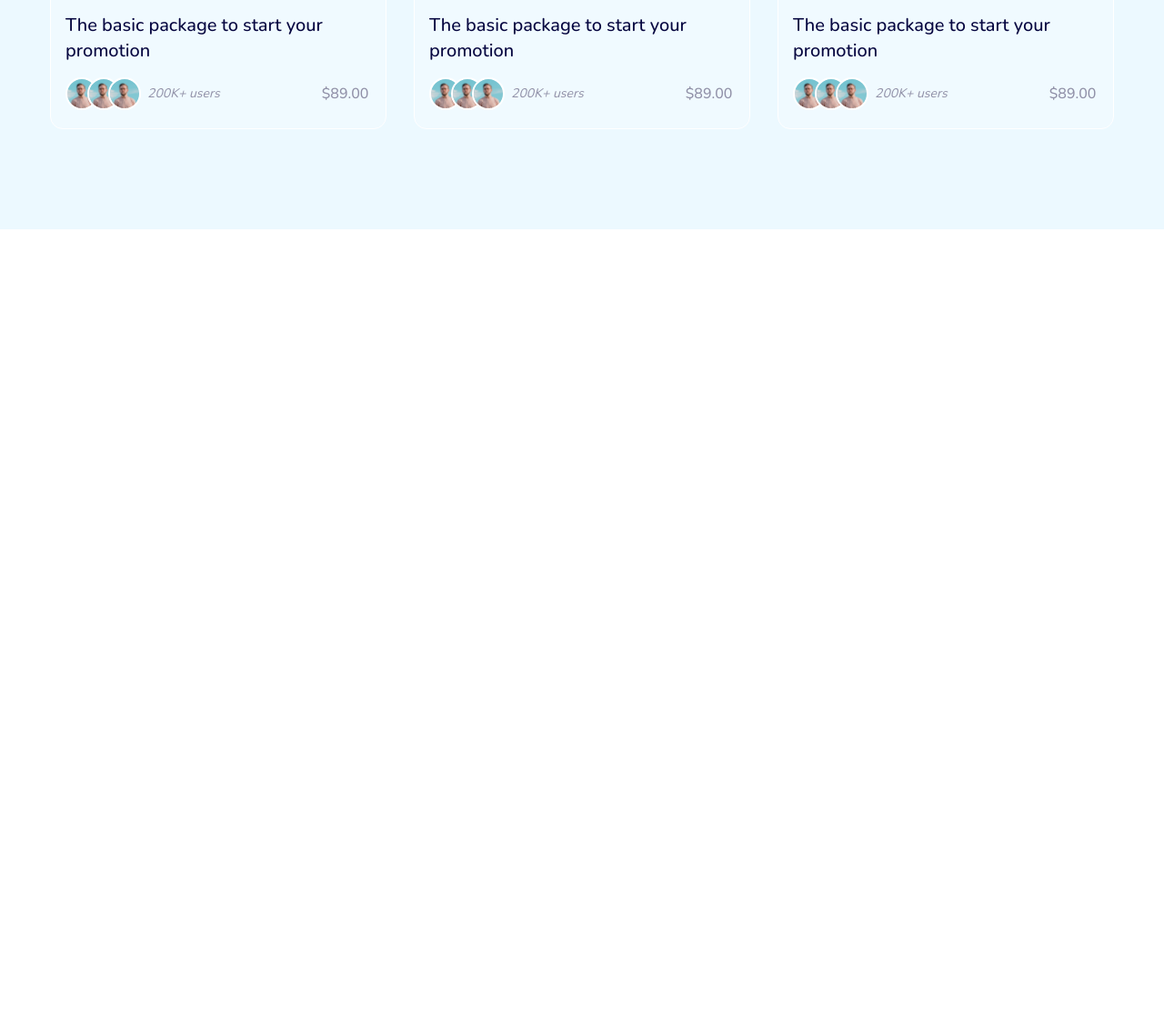
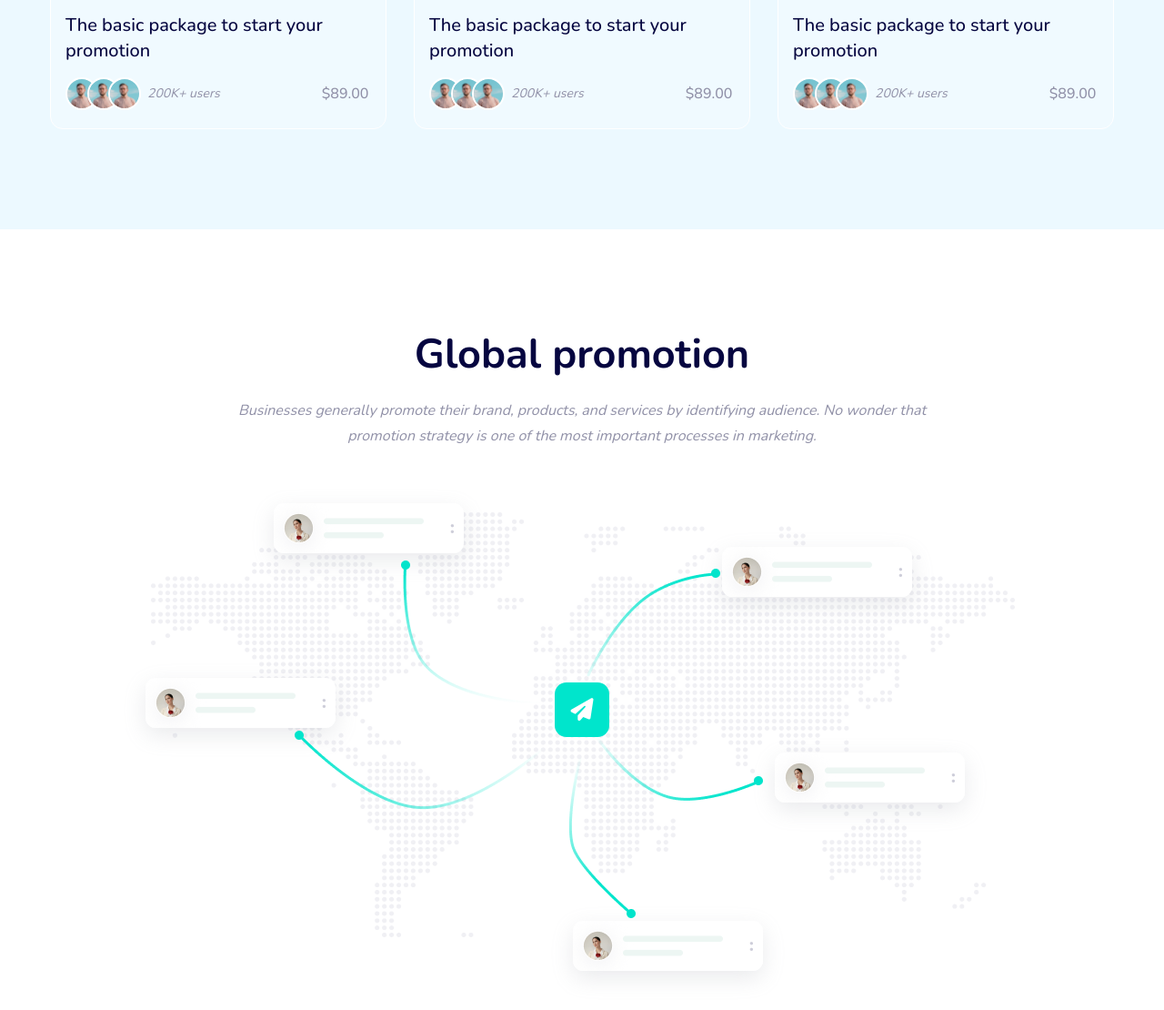
Before and after one commit to aminulwebdev/bizpro_lab1_p06_mern, a plain HTML site: page index.html in a window 1280 px wide. Shown: the part 2817-3927 px from the top of the page at 91% size. Before the commit the page ends 3069 px from the top, so only its background shows below. Drawn offline with nearby package versions, Linux system fonts and the light colour scheme.

Commit message:
promotion part added

```diff
--- a/css/style.css
+++ b/css/style.css
@@ -595,6 +595,130 @@ p {
 /* ==============================
         Common Part Start
 ================================= */
+
+#promotion {
+        padding: 110px 0;
+}
+
+.promotion__heading .section__heading {
+        text-align: center;
+        padding-bottom: 20px;
+}
+
+.promotion__heading .paragraph {
+        width: 764px;
+        text-align: center;
+        margin: 0 auto;
+}
+
+.promotion__maps {
+        text-align: center;
+        margin-top: 70px;
+        position: relative;
+}
+
+.promotion__shape01 {
+        width: 60px;
+        height: 60px;
+        flex-shrink: 0;
+        border-radius: 12.8px;
+        background: #00E5CC;
+        display: flex;
+        align-items: center;
+        justify-content: center;
+        font-size: 25px;
+        color: var(--white);
+        position: absolute;
+        top: 39%;
+        left: 50%;
+        transform: translateX(-50%);
+        cursor: pointer;
+        transition: all linear .3s;
+
+}
+
+.promotion__shape01:hover {
+        background-color: var(--primary_clr);
+        color: var(--white);
+        box-shadow: rgba(149, 157, 165, 0.2) 0px 8px 24px;
+}
+
+.promotion__shape02 img {
+        position: absolute;
+        top: 38%;
+        left: 9%;
+        box-shadow: rgba(149, 157, 165, 0.2) 0px 8px 24px;
+        border-radius: 11px;
+        cursor: pointer;
+}
+
+.promotion__shape03 img {
+        position: absolute;
+        top: -2%;
+        left: 21%;
+        box-shadow: rgba(149, 157, 165, 0.2) 0px 8px 24px;
+        border-radius: 11px;
+        cursor: pointer;
+}
+
+.promotion__shape04 img {
+        position: absolute;
+        top: 8%;
+        right: 19%;
+        box-shadow: rgba(149, 157, 165, 0.2) 0px 8px 24px;
+        border-radius: 11px;
+        cursor: pointer;
+}
+
+.promotion__shape05 img {
+        position: absolute;
+        top: 55%;
+        right: 14%;
+        box-shadow: rgba(149, 157, 165, 0.2) 0px 8px 24px;
+        border-radius: 11px;
+        cursor: pointer;
+}
+
+.promotion__shape06 img {
+        position: absolute;
+        bottom: -5%;
+        right: 33%;
+        box-shadow: rgba(149, 157, 165, 0.2) 0px 8px 24px;
+        border-radius: 11px;
+        cursor: pointer;
+}
+
+
+.promotion__direct02 img {
+        position: absolute;
+        top: 50%;
+        left: 23%;
+}
+
+.promotion__direct03 img {
+        position: absolute;
+        top: 11%;
+        left: 33%;
+}
+
+.promotion__direct04 img {
+        position: absolute;
+        top: 13%;
+        right: 37%;
+}
+
+.promotion__direct05 img {
+        position: absolute;
+        top: 51%;
+        right: 33%;
+}
+
+.promotion__direct06 img {
+        position: absolute;
+        bottom: 7%;
+        right: 45%;
+}
+
 /* ==============================
         Common Part End
 ================================= */
--- a/index.html
+++ b/index.html
@@ -353,14 +353,86 @@
     ================================== -->
 
         <!-- =============================
-                  Header Part Start
+                Promotion Part Start
     ================================== -->
+        <section id="promotion">
+            <div class="container">
+                <div class="promotion__heading">
+                    <h2 class="section__heading">Global promotion</h2>
+                    <p class="paragraph"><i>Businesses generally promote their brand, products, and services by
+                            identifying audience. No wonder that promotion strategy is one of the most important
+                            processes in marketing.</i></p>
+                </div>
+
+                <div class="promotion__maps">
+                    <picture>
+                        <img src="./images/promotion_img.png" class="ttt" alt="">
+                    </picture>
+
+                    <div class="promotion__shape01">
+                        <i class="fa-solid fa-paper-plane"></i>
+                    </div>
+                    <div class="promotion__shape02">
+                        <picture>
+                            <img src="./images/promotion_shape02.png" alt="">
+                        </picture>
+                    </div>
+                    <div class="promotion__shape03">
+                        <picture>
+                            <img src="./images/promotion_shape02.png" alt="">
+                        </picture>
+                    </div>
+                    <div class="promotion__shape04">
+                        <picture>
+                            <img src="./images/promotion_shape02.png" alt="">
+                        </picture>
+                    </div>
+                    <div class="promotion__shape05">
+                        <picture>
+                            <img src="./images/promotion_shape02.png" alt="">
+                        </picture>
+                    </div>
+                    <div class="promotion__shape06">
+                        <picture>
+                            <img src="./images/promotion_shape02.png" alt="">
+                        </picture>
+                    </div>
+
+                    <div class="promotion__direct02">
+                        <picture>
+                            <img src="./images/promotion_dir02.png" alt="">
+                        </picture>
+                    </div>
+                    <div class="promotion__direct03">
+                        <picture>
+                            <img src="./images/promotion_dir03.png" alt="">
+                        </picture>
+                    </div>
+                    <div class="promotion__direct04">
+                        <picture>
+                            <img src="./images/promotion_dir04.png" alt="">
+                        </picture>
+                    </div>
+                    <div class="promotion__direct05">
+                        <picture>
+                            <img src="./images/promotion_dir05.png" alt="">
+                        </picture>
+                    </div>
+                    <div class="promotion__direct06">
+                        <picture>
+                            <img src="./images/promotion_dir06.png" alt="">
+                        </picture>
+                    </div>
+                </div>
+            </div>
+            </div>
+        </section>
         <!-- =============================
-                  Header Part End
+                Promotion Part End
     ================================== -->
 
         <!-- =============================
-                  Header Part Start
+                Promotion Part Start
     ================================== -->
         <!-- =============================
                   Header Part End
```
Also changed, not shown: images/promotion_dir01.png (added), images/promotion_dir02.png (added), images/promotion_dir03.png (added), images/promotion_dir04.png (added), images/promotion_dir05.png (added), images/promotion_dir06.png (added), images/promotion_img.png (added), images/promotion_shape02.png (added).
